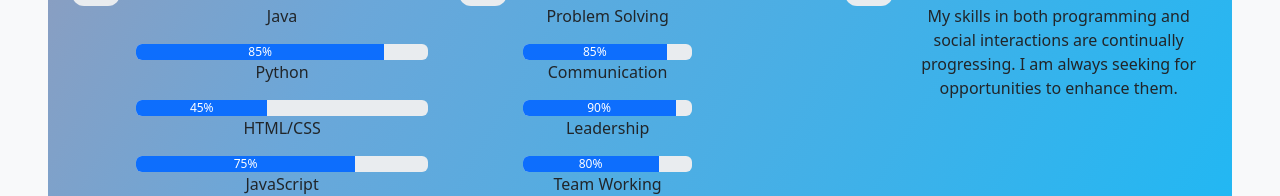
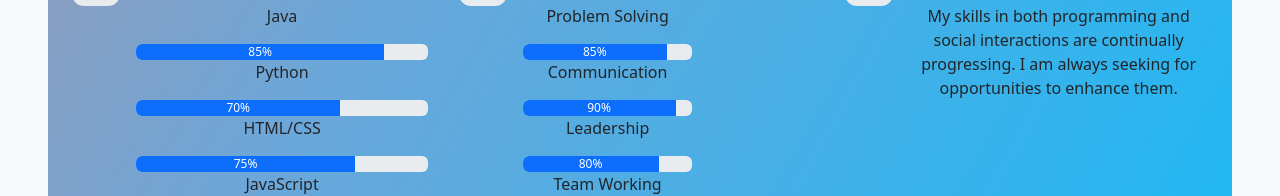
Before and after one commit to BerkBelhan/BerkBelhan.github.io, a plain HTML site: page index.html in a window 1280 px wide. Shown: the part 2051-2247 px from the top of the page. Drawn offline with nearby package versions, Linux system fonts and the light colour scheme.

Commit message:
Update index.html

```diff
--- a/index.html
+++ b/index.html
@@ -79,7 +79,7 @@
                             <div class="skill">
                                 <p>Python</p>
                                 <div class="progress">
-                                    <div class="progress-bar" role="progressbar" style="width: 45%;" aria-valuenow="90" aria-valuemin="0" aria-valuemax="100">45%</div>
+                                    <div class="progress-bar" role="progressbar" style="width: 70%;" aria-valuenow="90" aria-valuemin="0" aria-valuemax="100">70%</div>
                                 </div>
                             </div>
                             <div class="skill">
```
